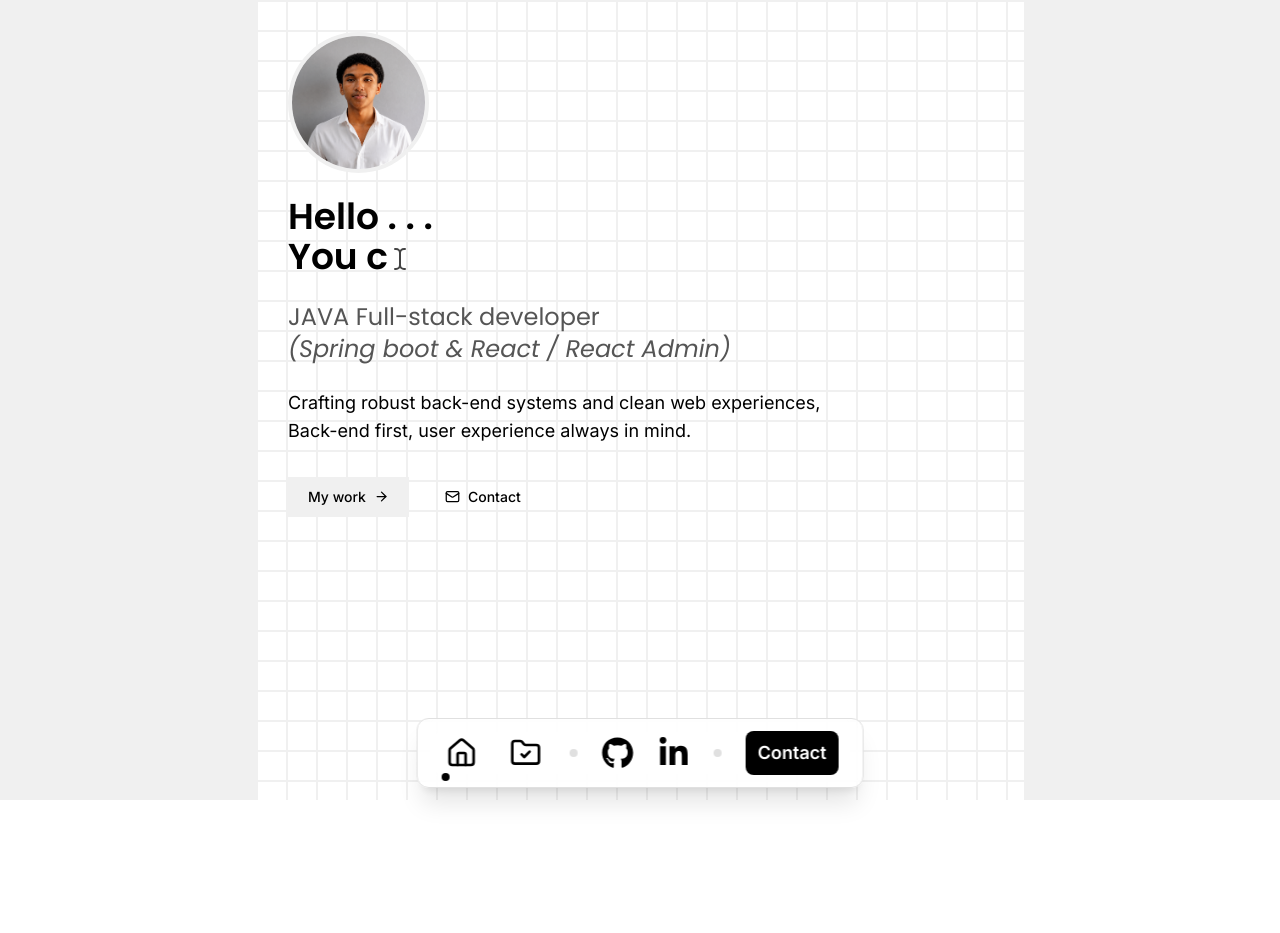
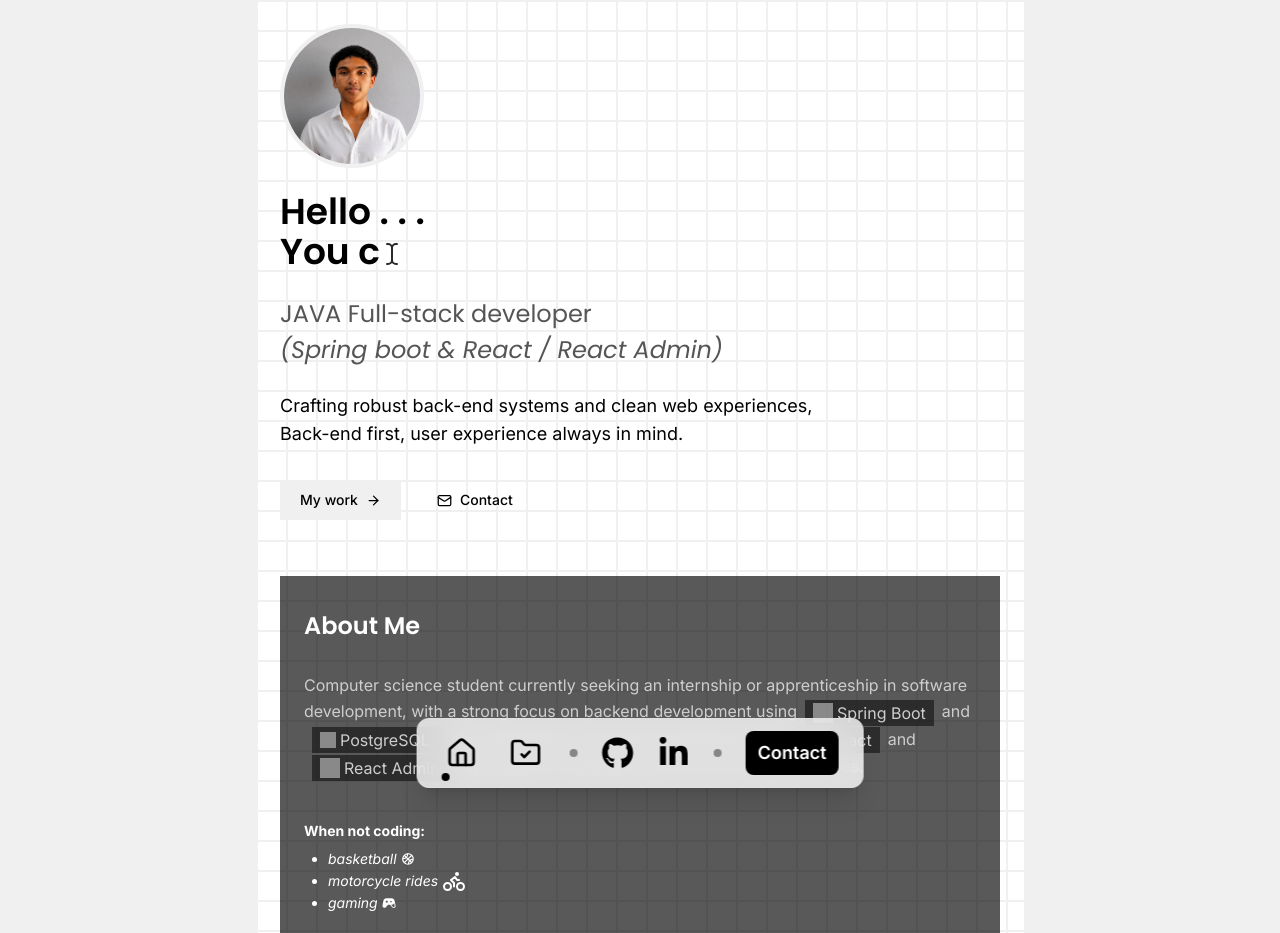
Before and after one commit to Hiraina-RND/my-portfolio, a React (Vite) app: page / in a window 1280 px wide. Shown: the top 933 px of the page. Before the commit the page ends 800 px from the top, so only its background shows below. Built offline with nearby package versions, Linux system fonts and the light colour scheme; grey boxes are pictures that could not be loaded.

Commit message:
feat: add about section (#10)

```diff
--- a/src/components/layouts/DotSeparator.tsx
+++ b/src/components/layouts/DotSeparator.tsx
@@ -1,6 +1,6 @@
 function DotSeparator() {
     return (
-        <div className="w-2 h-2 rounded-full bg-[var(--gray-secondary)]"></div>
+        <div className="w-2 h-2 rounded-full bg-[var(--bg-black)] opacity-40"></div>
     )
 }
 
--- a/src/pages/home/Home.tsx
+++ b/src/pages/home/Home.tsx
@@ -1,3 +1,4 @@
+import AboutSection from "./sections/AboutSection";
 import HeroSection from "./sections/HeroSection";
 
 function Home() {
@@ -10,10 +11,13 @@ function Home() {
                     bg-white
                     bg-[linear-gradient(var(--gray-primary)_2px,transparent_2px),linear-gradient(90deg,var(--gray-primary)_2px,transparent_2px)]
                     bg-[length:30px_30px]
-                    p-8
+                    p-6
+                    flex flex-col gap-14
+                    pb-24
                     "
             >
                 <HeroSection />
+                <AboutSection />
             </div>
         </main>
     );
--- /dev/null
+++ b/src/pages/home/sections/AboutSection.tsx
@@ -0,0 +1,141 @@
+import { Bike } from "lucide-react"
+import { BiBasketball } from "react-icons/bi"
+import { PiGameControllerFill } from "react-icons/pi"
+
+function AboutSection() {
+    return (
+        <section
+            className="
+                bg-[var(--bg-black)]/65
+                px-6 py-8
+                text-[var(--text-white)]
+                flex flex-col
+                items-start
+                gap-7
+            "
+        >
+            <h2
+                className="
+                    text-[length:var(--h2-text)]
+                    font-semibold
+                "
+            >
+                About Me
+            </h2>
+
+            <div className="flex flex-col gap-5">
+                <p className="opacity-70 leading-relaxed">
+                    Computer science student currently seeking an internship or apprenticeship
+                    in software development, with a strong focus on backend development using
+
+                    <span className="
+                        inline-flex items-center gap-1 px-2 mx-2 align-middle
+                        bg-[var(--mini-bg-black)]
+                    "
+                    >
+                        <img
+                            src="https://cdn.jsdelivr.net/gh/devicons/devicon@latest/icons/spring/spring-original.svg"
+                            className="w-5 h-5"
+                        />
+                        <span>Spring Boot</span>
+                    </span>
+
+                    and
+
+                    <span className="
+                        inline-flex items-center gap-1 px-2 mx-2 align-middle
+                        bg-[var(--mini-bg-black)]
+                    "
+                    >
+                        <img
+                            src="https://cdn.jsdelivr.net/gh/devicons/devicon@latest/icons/postgresql/postgresql-original.svg"
+                            className="w-4 h-4"
+                        />
+                        <span>PostgreSQL.</span>
+                    </span>
+
+                    Also interested in frontend development with
+
+                    <span className="
+                        inline-flex items-center gap-1 px-2 mx-2 align-middle
+                        bg-[var(--mini-bg-black)]
+                    "
+                    >
+                        <img
+                            src="https://cdn.jsdelivr.net/gh/devicons/devicon@latest/icons/react/react-original.svg"
+                            className="w-5 h-5"
+                        />
+                        <span>React</span>
+                    </span>
+
+                    and
+
+                    <span className="
+                        inline-flex items-center gap-1 px-2 mx-2 align-middle
+                        bg-[var(--mini-bg-black)]
+                    "
+                    >
+                        <img
+                            src="https://cdn.jsdelivr.net/gh/devicons/devicon@latest/icons/react/react-original.svg"
+                            className="w-5 h-5"
+                        />
+                        <span>React Admin</span>
+                    </span>
+
+                    especially for building clean and functional interfaces.
+                </p>
+
+                <div className="flex flex-row">
+
+                </div>
+
+                <div className="
+                        text-sm text-[var(--text-white)]
+                        flex flex-col gap-2
+                        "
+                >
+                    <span className="font-bold">
+                        When not coding:
+                    </span>
+                    <ul className="pl-6 list-disc">
+                        <li>
+                            <div className="flex items-center gap-1">
+                                <em>basketball</em>
+                                <BiBasketball />
+                            </div>
+                        </li>
+                        <li>
+                            <div className="flex items-center gap-1">
+                                <em>motorcycle rides</em>
+                                <Bike />
+                            </div>
+                        </li>
+                        <li>
+                            <div className="flex items-center gap-1">
+                                <em>gaming</em>
+                                <PiGameControllerFill />
+                            </div>
+                        </li>
+                    </ul>
+                </div>
+
+                <div className="
+                    text-sm text-[--text-white]
+                    flex items-center gap-1
+                    text-nowrap
+                "
+                >
+                    <span className="font-bold">Location: </span>
+                    <span className="opacity-70">Antananarivo, Madagascar</span>
+                    <img
+                        src="https://flagcdn.com/w40/mg.png"
+                        alt="Madagascar flag"
+                        className="w-6 h-4"
+                    />
+                </div>
+            </div>
+        </section>
+    )
+}
+
+export default AboutSection
--- a/src/pages/home/sections/HeroSection.tsx
+++ b/src/pages/home/sections/HeroSection.tsx
@@ -26,7 +26,7 @@ function HeroSection() {
                     {typed}
                     <TextCursor className='inline animate-pulse'/>
                 </h1>
-                <h2 className="text-2xl text-[var(--text-gray)]">
+                <h2 className="text-[length:var(--h2-text)] text-[var(--text-gray)]">
                     JAVA Full-stack developer
                     <br />
                     <em>(Spring boot & React / React Admin)</em>
--- a/src/styles/variables.css
+++ b/src/styles/variables.css
@@ -6,4 +6,11 @@
   --gray-secondary: #e0e0e0;
 
   --text-gray: #555555;
+  --text-white: #ffff;
+  --text-black: #000000;
+
+  --bg-black: #000000;
+  --mini-bg-black: #1a1a1a;
+
+  --h2-text: 24px;
 }
```
